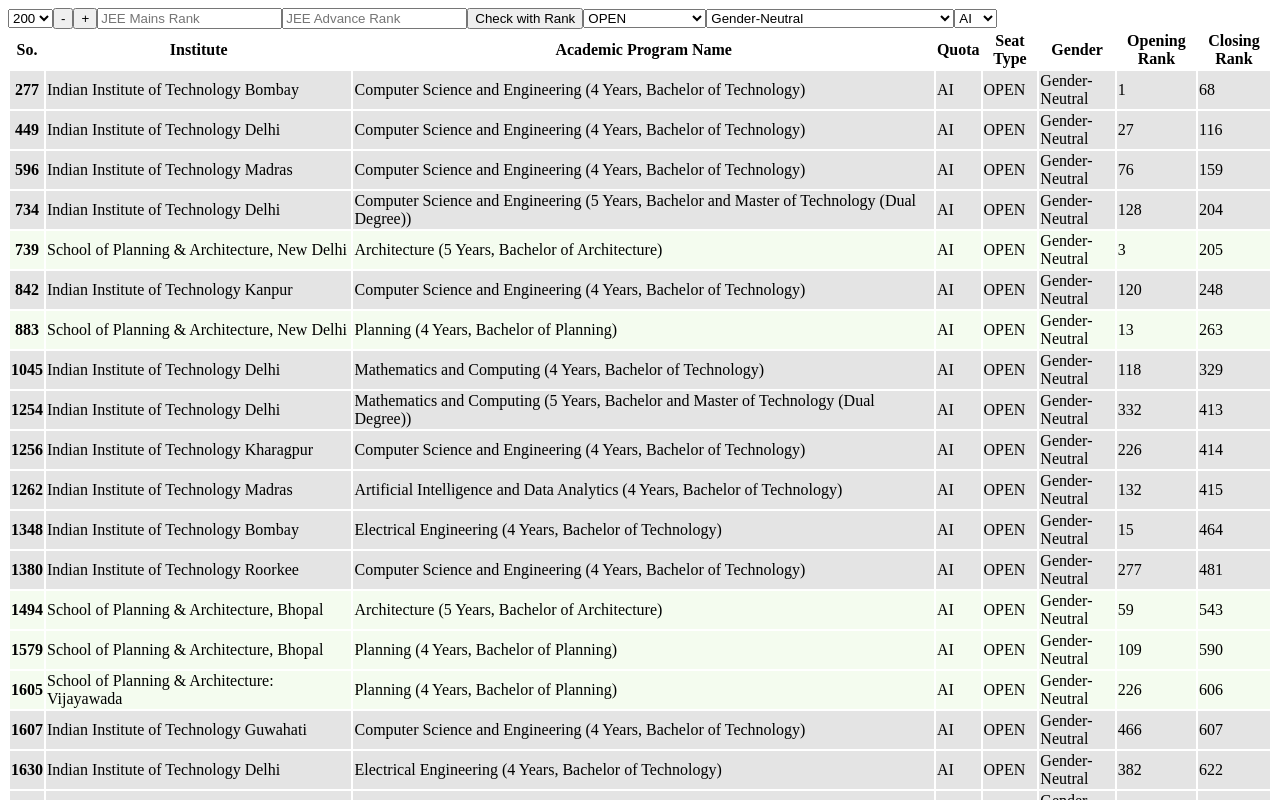
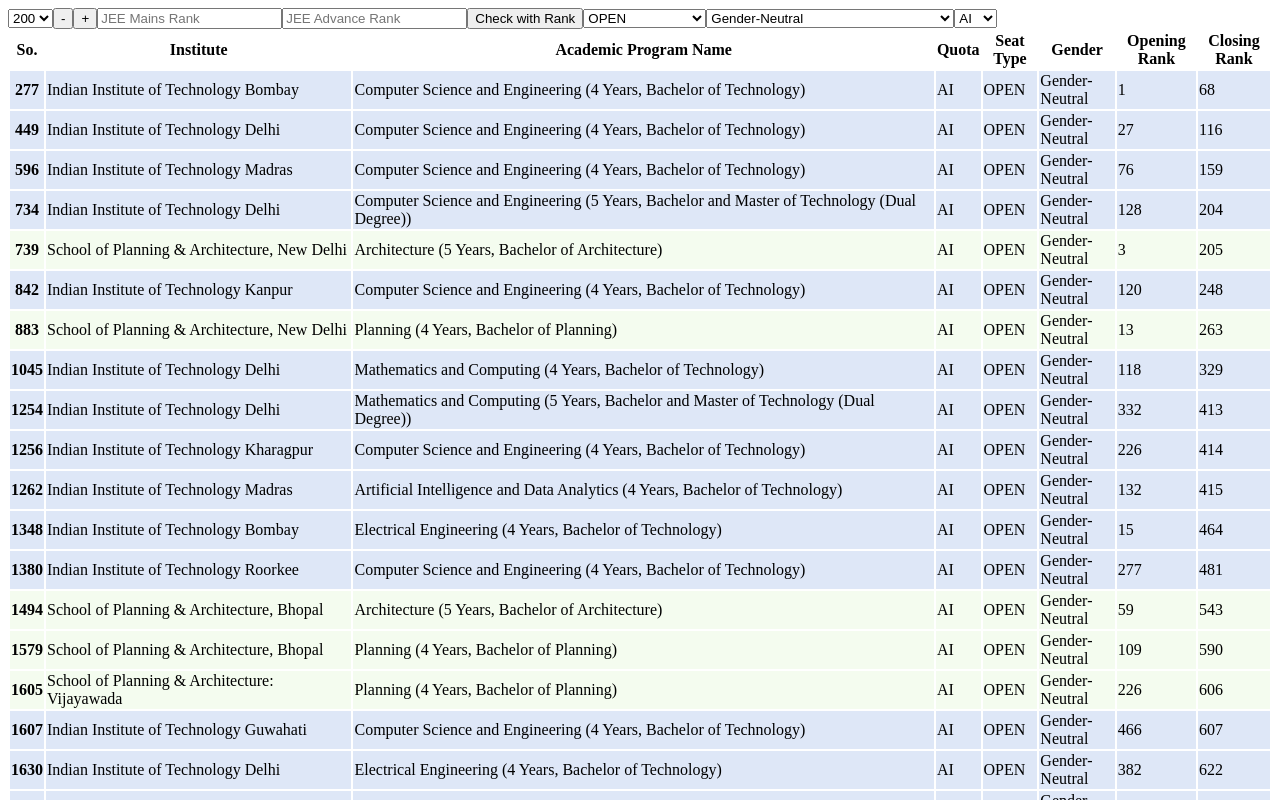
Before and after one commit to shivam20042003/ClgList, a Next.js app: page / in a window 1280 px wide. Shown: the top 800 px of the page. Built offline with nearby package versions, Linux system fonts and the light colour scheme.

Commit message:
blue added jee advance

```diff
--- a/src/app/globals.css
+++ b/src/app/globals.css
@@ -1,5 +1,5 @@
 .IIT{
-    background-color: rgb(228, 228, 228);
+    background-color: rgb(222, 231, 247);
 }
 .nonIIT{
     background-color: rgb(244, 252, 239)
```
